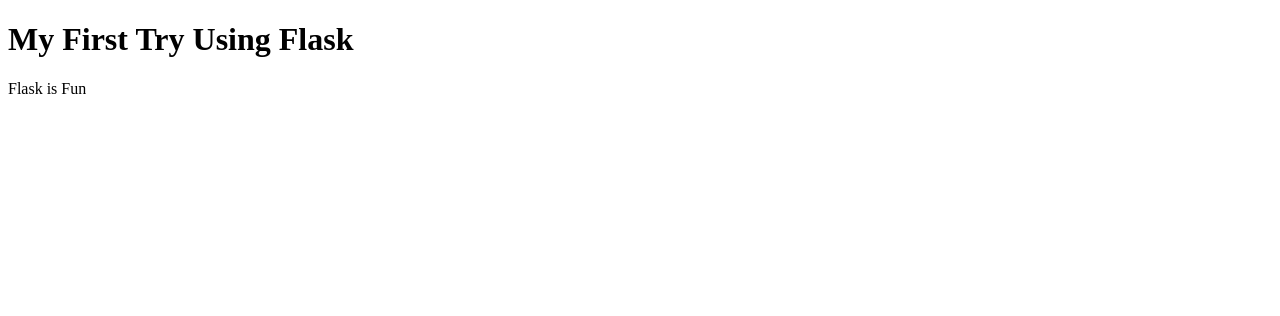
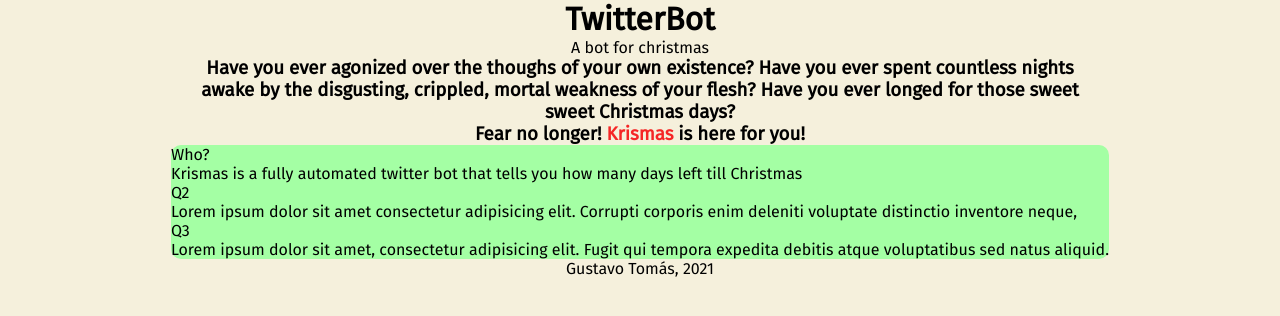
Before and after one commit to gustavo-tomas/TwitterBot, a Flask app: page / in a window 1280 px wide. Shown: the top 316 px of the page. Run offline with Flask 2, Linux system fonts and the light colour scheme.

Commit message:
started styling

```diff
--- a/templates/index.html
+++ b/templates/index.html
@@ -1,12 +1,30 @@
 <!DOCTYPE html>
-<html lang="en" dir="ltr">
+<html lang="en">
   <head>
     <meta charset="utf-8">
     <link rel="icon" type="image/png" href="./static/favicon.jpg"/>
-    <title>Flask Tutorial</title>
+    <link rel="stylesheet" href="./style.css"/>
+    <title>TwitterBot</title>
   </head>
   <body>
-    <h1> My First Try Using Flask </h1>
-    <p> Flask is Fun </p>
+    <h1>TwitterBot</h1>
+    <p>A bot for christmas</p>
+    <div id='intro'>
+      <h3>
+        Have you ever agonized over the thoughs of your own existence?
+        Have you ever spent countless nights awake by the disgusting, crippled, mortal weakness
+        of your flesh? Have you ever longed for those sweet sweet Christmas days?
+      </h3>
+      <h3>Fear no longer! <span id='krismas'>Krismas</span> is here for you!</h3>
+    </div>
+    <div id='description'>
+      <div>Who?</div>
+      <div>Krismas is a fully automated twitter bot that tells you how many days left till Christmas</div>
+      <div>Q2</div>
+      <div>Lorem ipsum dolor sit amet consectetur adipisicing elit. Corrupti corporis enim deleniti voluptate distinctio inventore neque, </div>
+      <div>Q3</div>
+      <div>Lorem ipsum dolor sit amet, consectetur adipisicing elit. Fugit qui tempora expedita debitis atque voluptatibus sed natus aliquid.</div>
+    </div>
+    <footer>Gustavo Tomás, 2021</footer>
   </body>
 </html>
--- /dev/null
+++ b/templates/style.css
@@ -0,0 +1,30 @@
+@import url('https://fonts.googleapis.com/css2?family=Dancing+Script&display=swap');
+@import url('https://fonts.googleapis.com/css2?family=Fira+Sans&display=swap');
+/* font-family: 'Dancing Script', cursive; */
+
+* {
+  margin: 0px;
+  padding: 0px;
+}
+
+body {
+  font-family: 'Fira Sans', sans-serif;
+  display: flex;
+  flex-direction: column;
+  align-items: center;
+  background-color: rgb(245, 240, 220);
+}
+
+#intro {
+  text-align: center;
+  width: 70vw;
+}
+
+#description {
+  background-color: rgb(164, 255, 164);
+  border-radius: 10px;
+}
+
+#krismas {
+  color: rgb(245, 38, 38);
+}
```
